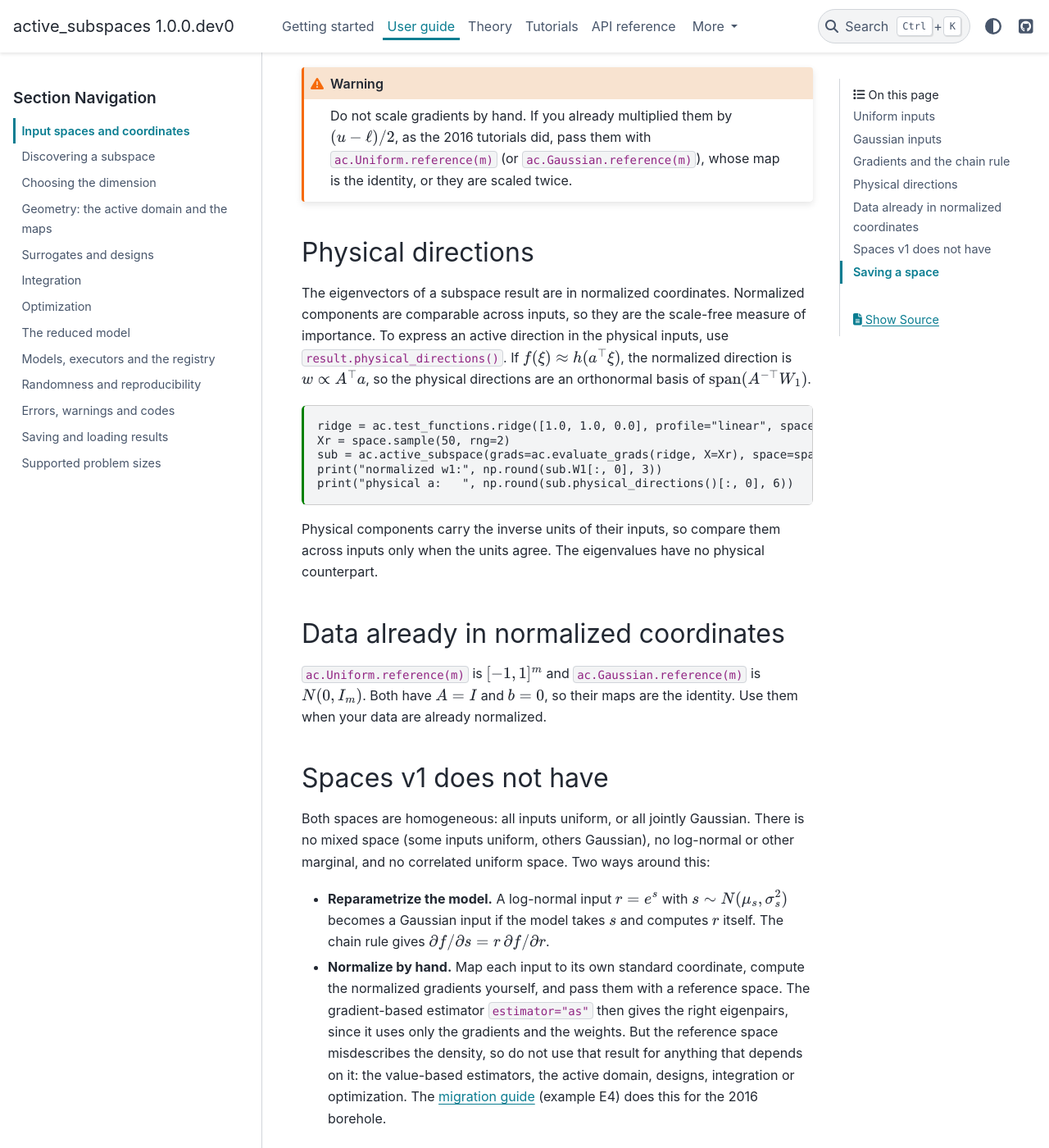
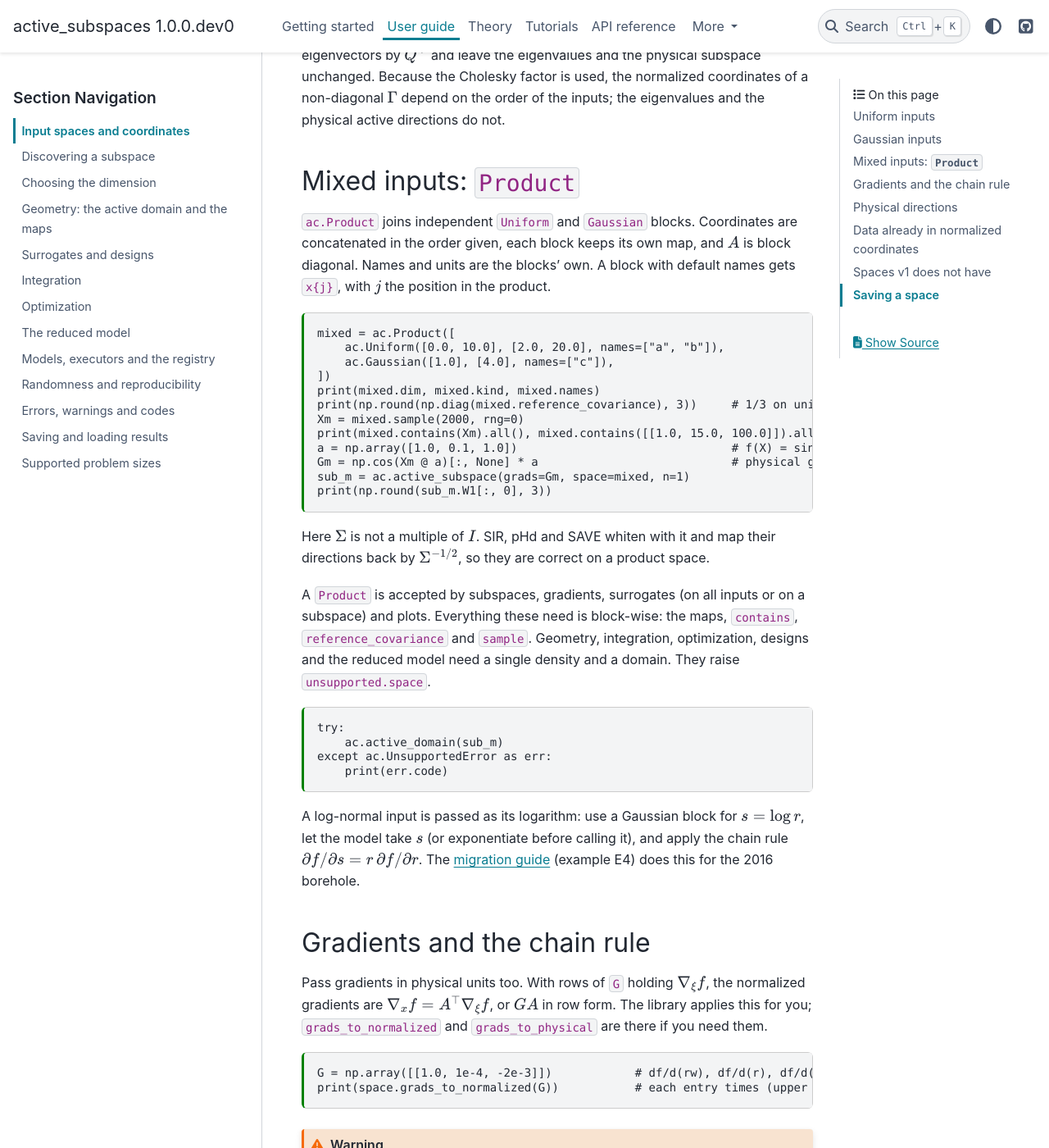
Before and after one commit to paulcon/active_subspaces, a Sphinx documentation site: the page built from docs/user_guide/input_spaces.md, in a window 1280 px wide and 1400 px high, scrolled down 2639 px. Shown: the whole window at 82% size. Built offline with Sphinx 7.4.7 and the PyData theme 0.15.4, drawn with Linux system fonts in a browser that asks for light colours; some of the changed text lies outside the part shown.

Commit message:
Support message, names on reference spaces, and docs for the spaces port (V1-10, V1-12)
- input.out_of_space counts the rows outside and names the first: row, input name and
  column, value, and the physical bound and side crossed, as plain floats; details gain
  n_outside, column, name, bound, side (V1-10, adopted under D-203; the code is unchanged).
- Uniform.reference(m, *, names=, units=) and Gaussian.reference likewise (V1-12).
- Docs: user_guide/input_spaces.md (Product, hand normalization, discrete inputs, what v1
  does not have, reference names), user_guide/errors.md, migration.md (E4 with Product,
  stored normalized gradients of the 2016 data sets), CHANGELOG.

Co-Authored-By: Claude Opus 5.5 <noreply@anthropic.com>

````diff
--- a/docs/user_guide/input_spaces.md
+++ b/docs/user_guide/input_spaces.md
@@ -17,12 +17,13 @@ in which every computation is done and every result is stored. Every function th
 needs a space, either directly (`space=`) or through the result or model you pass it. The library
 never infers ranges from the data.
 
-v1 has two spaces.
+v1 has three spaces.
 
 | Space | Physical density | $A$, $b$ | Normalized density | $\Sigma = \operatorname{Cov}(x)$ |
 |---|---|---|---|---|
 | `ac.Uniform(lower, upper)` | uniform on the box $\prod_j [\ell_j, u_j]$ | $A = \operatorname{diag}\bigl(\tfrac{u-\ell}{2}\bigr)$, $b = \tfrac{u+\ell}{2}$ | uniform on $[-1,1]^m$ | $\tfrac13 I$ |
 | `ac.Gaussian(mean, cov)` | $N(\mu, \Gamma)$ | $A = L$ with $\Gamma = LL^\top$ (Cholesky), $b = \mu$ | $N(0, I_m)$ | $I$ |
+| `ac.Product(blocks)` | independent `Uniform` and `Gaussian` blocks | $A = \operatorname{blockdiag}(A_1, \dots, A_r)$, $b = (b_1, \dots, b_r)$ | $U[-1,1]$ or $N(0,1)$ per coordinate | $\operatorname{blockdiag}(\Sigma_1, \dots, \Sigma_r)$ |
 
 ```{code-cell} python
 import numpy as np
@@ -67,7 +68,20 @@ print(space.contains([[0.2, 1000.0, 1500.0]]))    # rw outside [0.05, 0.15]
 ```
 
 A point outside the support is an error wherever data enter the library (code
-`input.out_of_space`).
+`input.out_of_space`). The message counts the rows outside and names the first one: its row, the
+input's name and column, its value, and the bound it crosses, in physical units.
+
+```{code-cell} python
+Xbad = space.sample(10, rng=0)
+Xbad[3, 0] = 0.2
+try:
+    ac.active_subspace(grads=np.ones((10, 3)), X=Xbad, space=space)
+except ac.InputError as err:
+    print(err)
+    print({k: err.details[k] for k in ("n_outside", "row", "column", "name", "side", "bound")})
+```
+
+`details` also holds `value`. Gaussian coordinates never fail the check.
 
 ## Gaussian inputs
 
@@ -97,6 +111,47 @@ Any other square root $LQ$ of $\Gamma$, with $Q$ orthogonal, would rotate the no
 eigenvectors by $Q^\top$ and leave the eigenvalues and the physical subspace unchanged. Because the
 Cholesky factor is used, the normalized coordinates of a non-diagonal $\Gamma$ depend on the
 order of the inputs; the eigenvalues and the physical active directions do not.
+
+## Mixed inputs: `Product`
+
+`ac.Product` joins independent `Uniform` and `Gaussian` blocks. Coordinates are concatenated in the
+order given, each block keeps its own map, and $A$ is block diagonal. Names and units are the
+blocks' own. A block with default names gets `x{j}`, with $j$ the position in the product.
+
+```{code-cell} python
+mixed = ac.Product([
+    ac.Uniform([0.0, 10.0], [2.0, 20.0], names=["a", "b"]),
+    ac.Gaussian([1.0], [4.0], names=["c"]),
+])
+print(mixed.dim, mixed.kind, mixed.names)
+print(np.round(np.diag(mixed.reference_covariance), 3))     # 1/3 on uniform, 1 on Gaussian
+Xm = mixed.sample(2000, rng=0)
+print(mixed.contains(Xm).all(), mixed.contains([[1.0, 15.0, 100.0]]).all())   # c is never checked
+a = np.array([1.0, 0.1, 1.0])                               # f(X) = sin(X @ a)
+Gm = np.cos(Xm @ a)[:, None] * a                            # physical gradients
+sub_m = ac.active_subspace(grads=Gm, space=mixed, n=1)
+print(np.round(sub_m.W1[:, 0], 3))
+```
+
+Here $\Sigma$ is not a multiple of $I$. SIR, pHd and SAVE whiten with it and map their directions
+back by $\Sigma^{-1/2}$, so they are correct on a product space.
+
+A `Product` is accepted by subspaces, gradients, surrogates (on all inputs or on a subspace) and
+plots. Everything these need is block-wise: the maps, `contains`, `reference_covariance` and
+`sample`. Geometry, integration, optimization, designs and the reduced model need a single density
+and a domain. They raise `unsupported.space`.
+
+```{code-cell} python
+try:
+    ac.active_domain(sub_m)
+except ac.UnsupportedError as err:
+    print(err.code)
+```
+
+A log-normal input is passed as its logarithm: use a Gaussian block for $s = \log r$, let the model
+take $s$ (or exponentiate before calling it), and apply the chain rule
+$\partial f/\partial s = r\,\partial f/\partial r$. The {doc}`migration guide <../migration>`
+(example E4) does this for the 2016 borehole.
 
 ## Gradients and the chain rule
 
@@ -140,22 +195,39 @@ only when the units agree. The eigenvalues have no physical counterpart.
 $A = I$ and $b = 0$, so their maps are the identity. Use them when your data are already
 normalized.
 
+Both take keyword-only `names` and `units`, checked as for any space, so plots of normalized data
+are labelled. The result equals the explicit constructor call.
+
+```{code-cell} python
+ref = ac.Uniform.reference(2, names=["a", "b"], units=["m", None])
+print(ref == ac.Uniform([-1, -1], [1, 1], names=("a", "b"), units=("m", None)))
+```
+
 ## Spaces v1 does not have
 
-Both spaces are homogeneous: all inputs uniform, or all jointly Gaussian. There is no mixed space
-(some inputs uniform, others Gaussian), no log-normal or other marginal, and no correlated uniform
-space. Two ways around this:
+`Uniform`, `Gaussian` and `Product` are the only spaces. There is no correlation between blocks
+(correlated inputs must be jointly Gaussian), no other marginal, and no correlated uniform space.
+Two ways around this:
 
 - **Reparametrize the model.** A log-normal input $r = e^{s}$ with $s \sim N(\mu_s, \sigma_s^2)$
-  becomes a Gaussian input if the model takes $s$ and computes $r$ itself. The chain rule gives
+  becomes a Gaussian block if the model takes $s$ and computes $r$ itself. The chain rule gives
   $\partial f/\partial s = r\,\partial f/\partial r$.
 - **Normalize by hand.** Map each input to its own standard coordinate, compute the normalized
-  gradients yourself, and pass them with a reference space. The gradient-based estimator
-  `estimator="as"` then gives the right eigenpairs, since it uses only the gradients and the
-  weights. But the reference space misdescribes the density, so do not use that result for
-  anything that depends on it: the value-based estimators, the active domain, designs,
-  integration or optimization. The {doc}`migration guide <../migration>` (example E4) does this for
-  the 2016 borehole.
+  gradients yourself, and pass them with a reference space. Prefer `Product` when the inputs are
+  independent uniform and Gaussian. Under hand normalization the reference space misdescribes
+  the density. What stays exact:
+  - `estimator="as"` and local linear gradients, which use only the gradients and the weights.
+  - OLS (`estimator="ols"`), which uses only the normalized $X$.
+
+  What does not: QPHD, SIR, pHd and SAVE, which use $\Sigma$ of the declared space, and
+  `sample`, `contains` and everything in geometry, integration, optimization and designs.
+
+### Discrete inputs
+
+An input with levels such as $\{1, 4, 4.5\}$ passes the support check of a uniform box over the
+levels. That is fine for OLS, AS and local linear gradients, which do not use the density. It is
+wrong for the Σ-based estimators (QPHD, SIR, pHd, SAVE), for `sample` and for geometry, because
+the declared density is continuous.
 
 ## Saving a space
 
````
Also changed, not shown: CHANGELOG.md (+10 -0 lines), docs/migration.md (+38 -5 lines), docs/user_guide/errors.md (+14 -0 lines), 5 other files.
